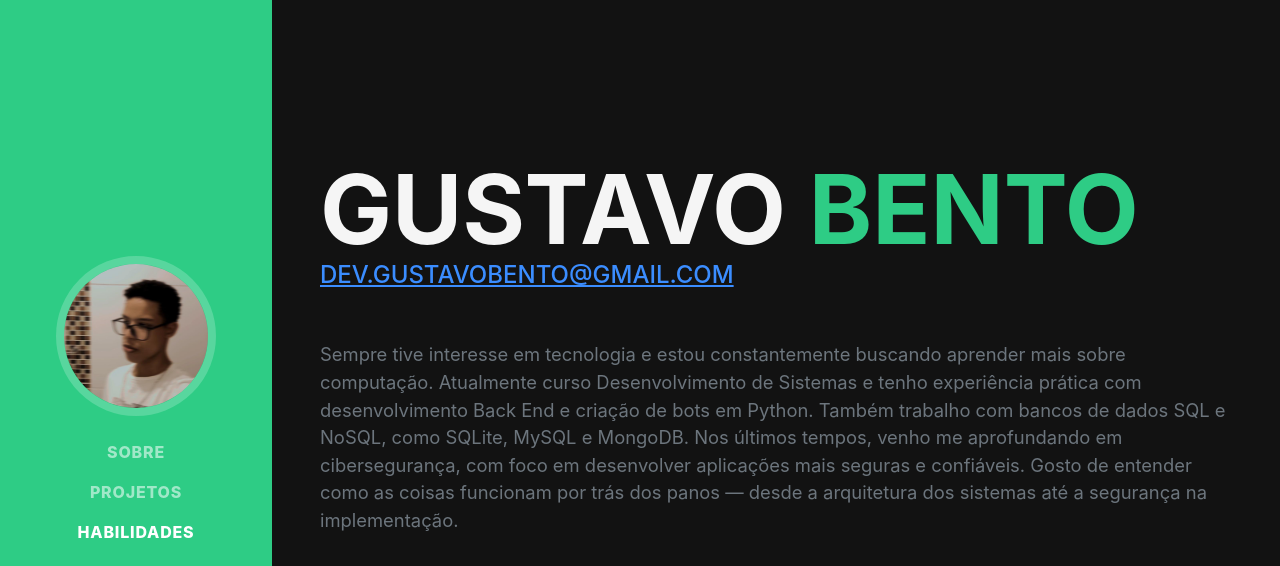
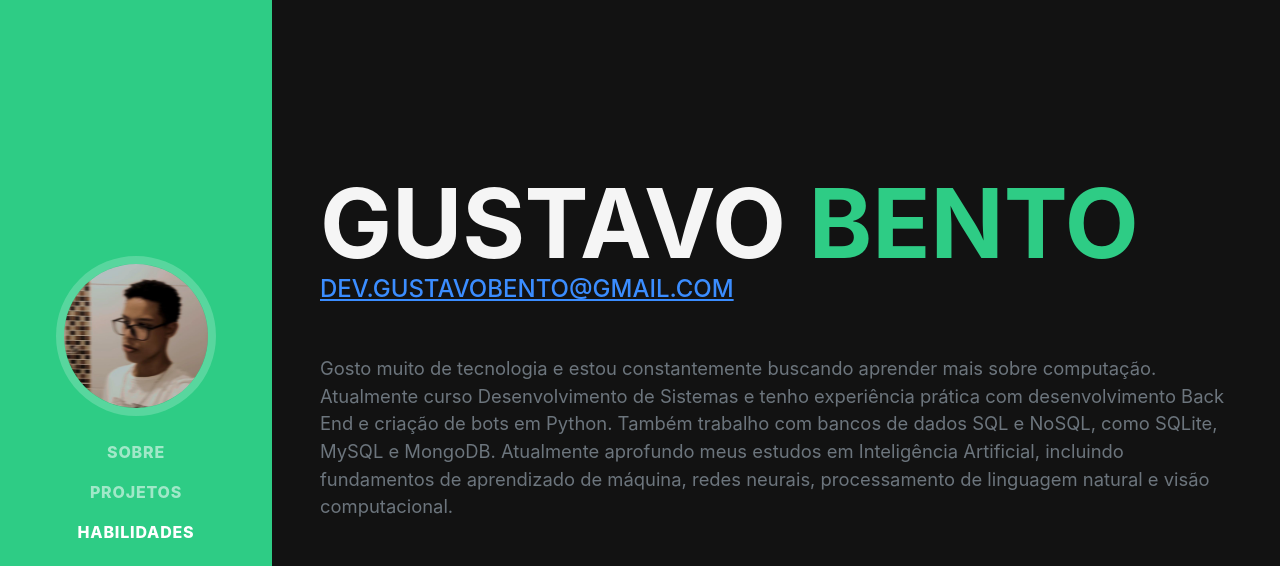
Before and after one commit to gustavo-bento-teles/portifolio, a plain HTML site: page index.html in a window 1280 px wide. Shown: the top 566 px of the page. Drawn offline with nearby package versions, Linux system fonts and the light colour scheme; a web font is replaced by a local one.

Commit message:
Atualização breve sobre o foco em outra tecnologia

```diff
--- a/index.html
+++ b/index.html
@@ -43,8 +43,7 @@
                     <div class="subheading mb-5">
                         <a href="mailto:dev.gustavobento@gmail.com">dev.gustavobento@gmail.com<a>
                     </div>
-                    <p class="lead mb-5">Sempre tive interesse em tecnologia e estou constantemente buscando aprender mais sobre computação. Atualmente curso Desenvolvimento de Sistemas e tenho experiência prática com desenvolvimento Back End e criação de bots em Python. Também trabalho com bancos de dados SQL e NoSQL, como SQLite, MySQL e MongoDB.
-Nos últimos tempos, venho me aprofundando em cibersegurança, com foco em desenvolver aplicações mais seguras e confiáveis. Gosto de entender como as coisas funcionam por trás dos panos — desde a arquitetura dos sistemas até a segurança na implementação.</p>
+                    <p class="lead mb-5">Gosto muito de tecnologia e estou constantemente buscando aprender mais sobre computação. Atualmente curso Desenvolvimento de Sistemas e tenho experiência prática com desenvolvimento Back End e criação de bots em Python. Também trabalho com bancos de dados SQL e NoSQL, como SQLite, MySQL e MongoDB. Atualmente aprofundo meus estudos em Inteligência Artificial, incluindo fundamentos de aprendizado de máquina, redes neurais, processamento de linguagem natural e visão computacional.</p>
                     <div class="social-icons">
                         <a class="social-icon" href="https://www.linkedin.com/in/gustavo-bento-teles-9093a42bb?utm_source=share&utm_campaign=share_via&utm_content=profile&utm_medium=android_app"><i class="fab fa-linkedin-in"></i></a>
                         <a class="social-icon" href="https://github.com/gustavo-bento-teles"><i class="fab fa-github"></i></a>
```
